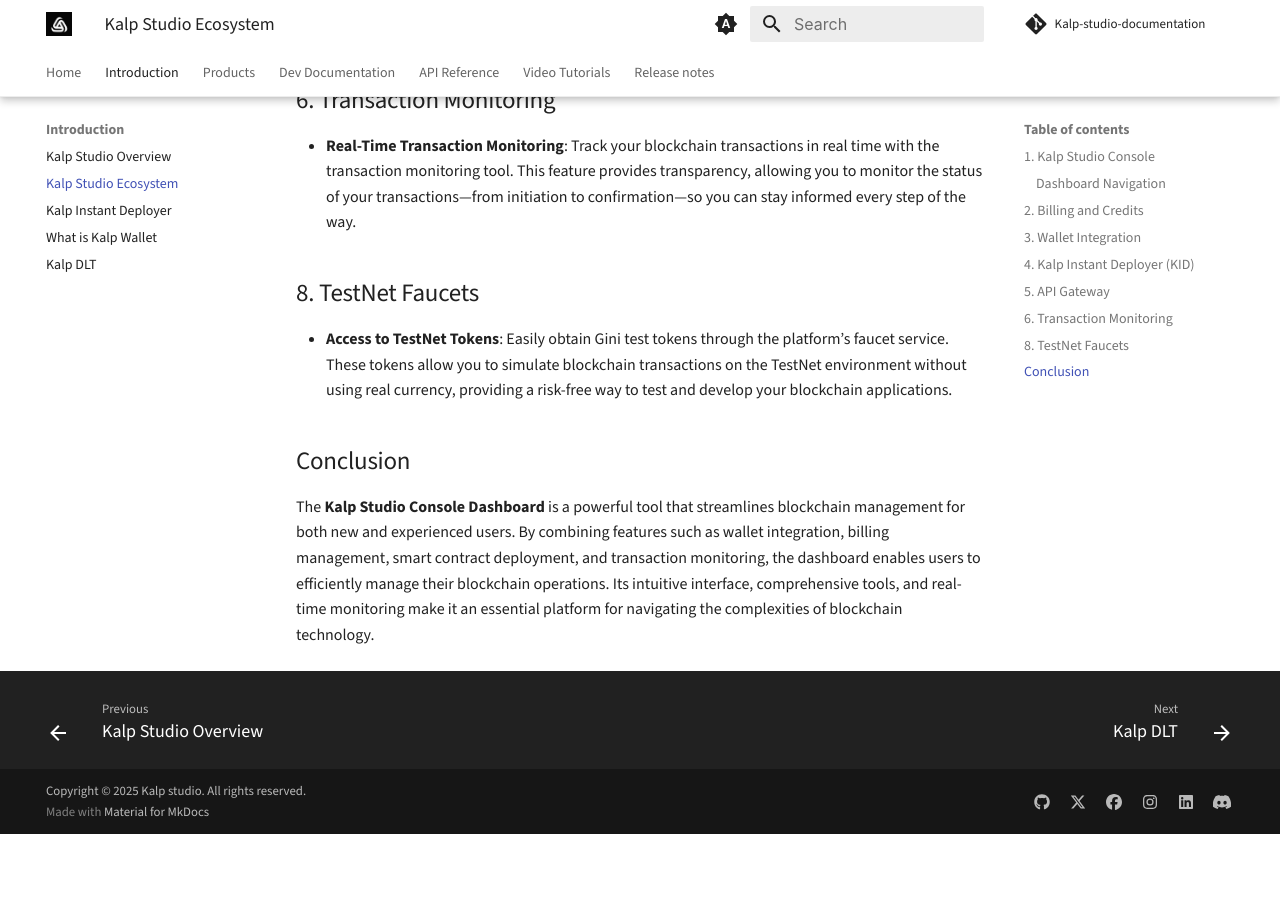
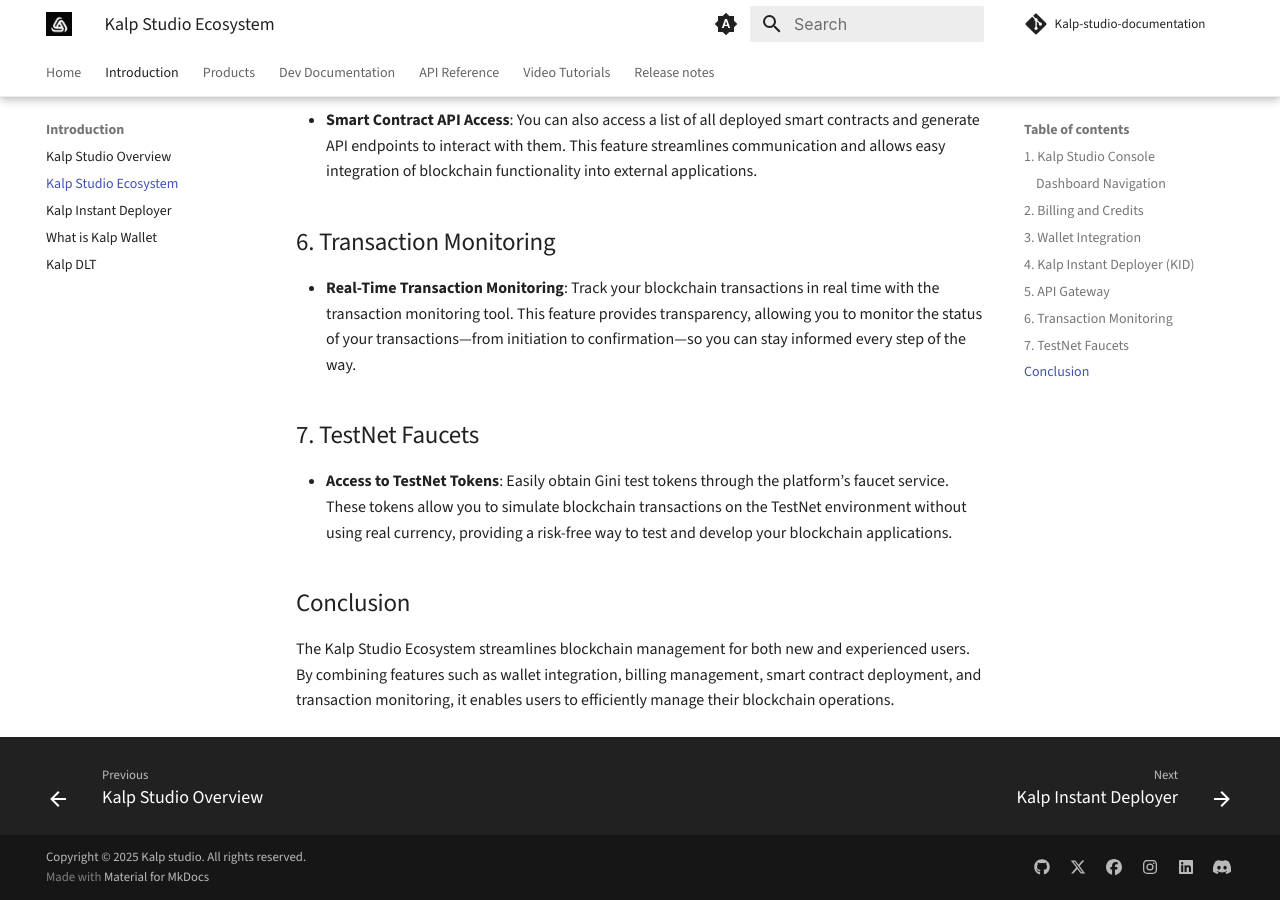
Before and after one commit to p2eengineering/kalp-studio-documentation, an MkDocs documentation site: the page built from docs/Introduction/Kalp-studio-ecosystem.md, in a window 1280 px wide and 900 px high, scrolled down 1547 px. Built offline with MkDocs 1.6.1 and Material for MkDocs 9.7.7, drawn with Linux system fonts in a browser that asks for light colours; some web fonts are replaced; comment, search, counter and statistics services are not loaded; old or Windows-style settings are respelled for this version of MkDocs; before the commit the page ends 2381 px from its top, so only the background shows below that; some of the changed text lies outside the part shown.

Commit message:
Changes made

```diff
--- a/docs/Introduction/Kalp-studio-ecosystem.md
+++ b/docs/Introduction/Kalp-studio-ecosystem.md
@@ -4,6 +4,8 @@
 
 
 # Kalp Studio Ecosystem
+
+The Kalp Studio ecosystem is designed to simplify and enhance blockchain development, particularly for Web 3.0 technologies. It offers a complete ecosystem with pre-built DIY modules and robust infrastructure, enabling rapid deployment of decentralized applications (dApps) across various industries. Kalp Studio  Ecosystem comprises of various applications and programs.
 
 ## 1. Kalp Studio Console
 
@@ -32,8 +34,8 @@
 ## 6. Transaction Monitoring
 - **Real-Time Transaction Monitoring**: Track your blockchain transactions in real time with the transaction monitoring tool. This feature provides transparency, allowing you to monitor the status of your transactions—from initiation to confirmation—so you can stay informed every step of the way.
 
-## 8. TestNet Faucets
+## 7. TestNet Faucets
 - **Access to TestNet Tokens**: Easily obtain Gini test tokens through the platform’s faucet service. These tokens allow you to simulate blockchain transactions on the TestNet environment without using real currency, providing a risk-free way to test and develop your blockchain applications.
 
 ## Conclusion
-The **Kalp Studio Console Dashboard** is a powerful tool that streamlines blockchain management for both new and experienced users. By combining features such as wallet integration, billing management, smart contract deployment, and transaction monitoring, the dashboard enables users to efficiently manage their blockchain operations. Its intuitive interface, comprehensive tools, and real-time monitoring make it an essential platform for navigating the complexities of blockchain technology.
+The Kalp Studio Ecosystem streamlines blockchain management for both new and experienced users. By combining features such as wallet integration, billing management, smart contract deployment, and transaction monitoring, it enables users to efficiently manage their blockchain operations.
--- a/mkdocs.yml
+++ b/mkdocs.yml
@@ -133,7 +133,7 @@
   - Introduction:
           - Kalp Studio Overview: 'Introduction/Kalp-studio-overview.md'
           - Kalp Studio Ecosystem: 'Introduction/Kalp-studio-ecosystem.md'
-          - Kalp Instant Deployer: 'Introduction/What-is-kalp-instant-deployer.md'
+          - Kalp Instant Deployer: 'Introduction/Kalp-instant-deployer.md'
           - What is Kalp Wallet: 'Introduction/What-is-kalp-wallet.md'
           - Kalp DLT: 'Introduction/Kalp-DLT.md'
   - Products:
```
Also changed, not shown: docs/Introduction/Kalp-studio-overview.md (+3 -1 lines), docs/Products/KS-Pay/How-to-view-your-transactions.md (+2 -2 lines).
